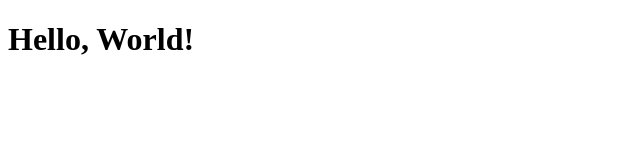
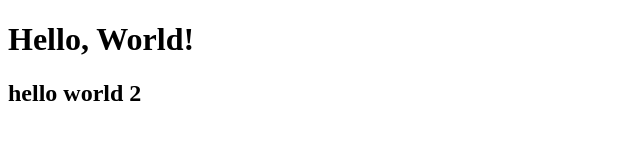
Before and after one commit to pavlo-chernykh/HW1, a plain HTML site: page index.html in a window 1280 px wide. Shown: the whole page, without its empty margins (0-640 px from the left). Drawn offline with Linux system fonts and the light colour scheme.

Commit message:
added h2 tag Please enter the commit message for your changes. Lines starting

```diff
--- a/index.html
+++ b/index.html
@@ -10,5 +10,8 @@
   <h1>
     Hello, World!
   </h1>
+  <h2>
+    hello world 2
+  </h2>
 </body>
 </html>
```
